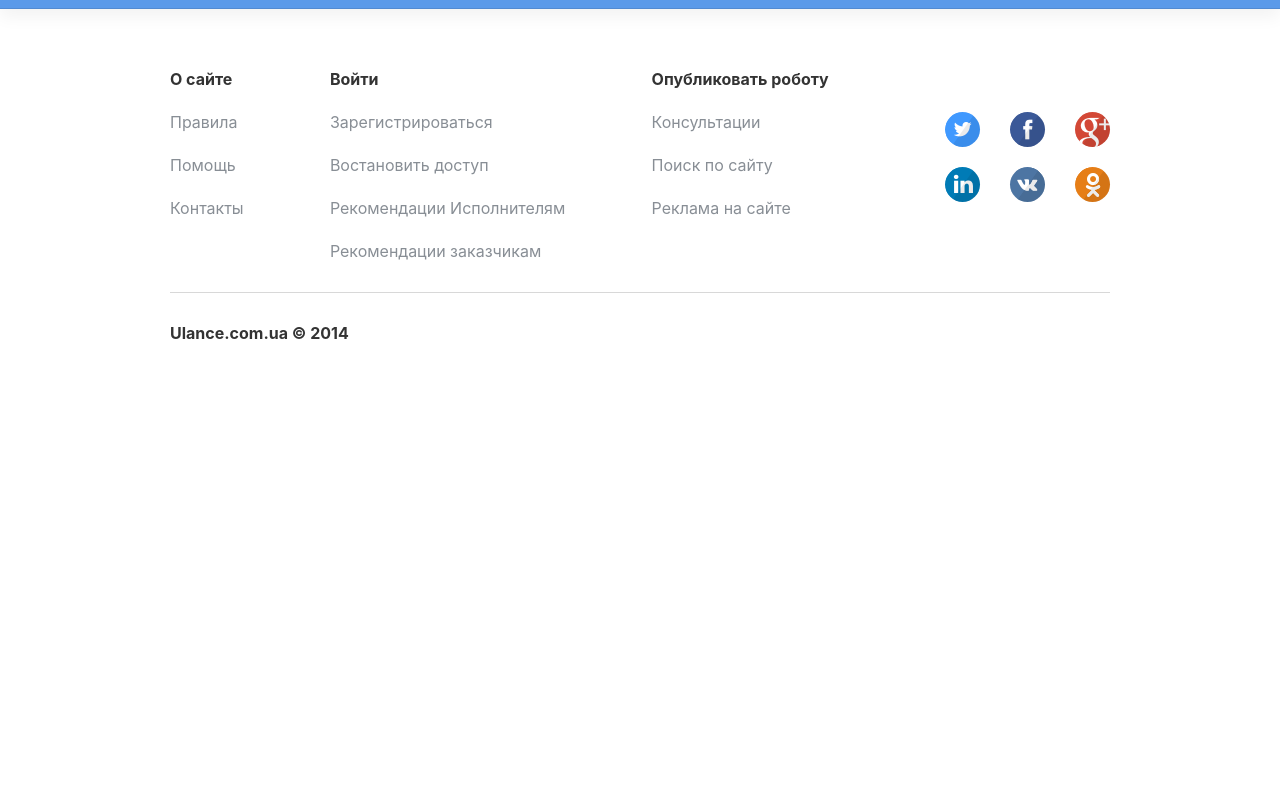
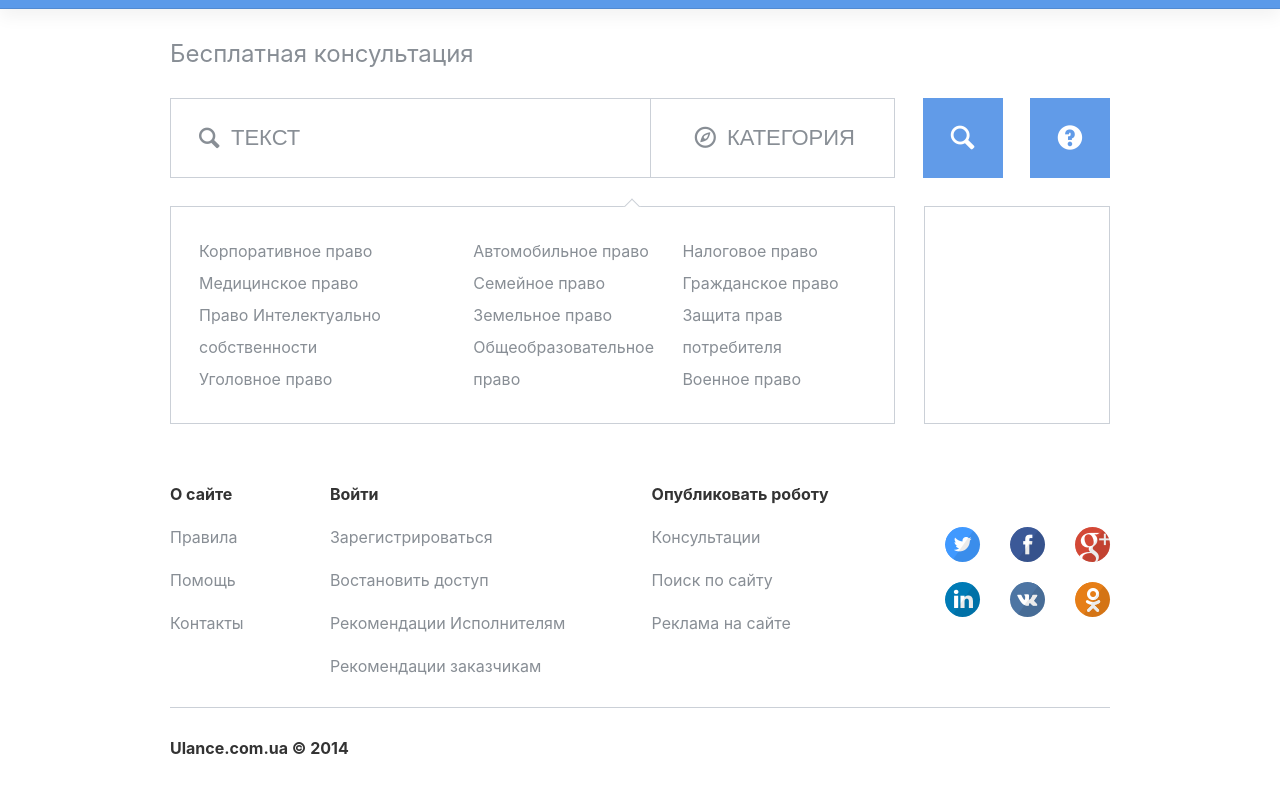
Before and after one commit to yarik-vv/mobox-test, a website built with webpack: page source/index.ejs in a window 1280 px wide. Shown: the part 58-846 px from the top of the page. Before the commit the page ends 800 px from the top, so only its background shows below. Built offline with nearby package versions, Linux system fonts and the light colour scheme.

Commit message:
create search block and dropdown  window

```diff
--- a/source/index.ejs
+++ b/source/index.ejs
@@ -29,7 +29,44 @@
     </nav>
   </header>
 
+  <main>
+    <h2>Бесплатная консультация</h1>
 
+  <div class="main-search">
+    <div class="main-input">
+      <span class="icon-search"></span>
+      <input type="text" placeholder="Текст">
+      <button class="icon-category">&nbsp;Категория</button>
+    </div>
+    <button class="main-search-btn icon-search"></button>
+    <button class="main-search-btn icon-help"></button>
+  </div>
+
+  <div class="dropdown">
+    <div class="kategory">
+        <ul class="nav">
+          <li><a href="#">Корпоративное право</a></li>
+          <li><a href="#">Медицинское право</a></li>
+          <li><a href="#">Право Интелектуально собственности</a></li>
+          <li><a href="#">Уголовное право</a></li>
+        </ul>
+        <ul class="nav">
+          <li><a href="#">Автомобильное право</a></li>
+          <li><a href="#">Семейное право</a></li>
+          <li><a href="#">Земельное право</a></li>
+          <li><a href="#">Общеобразовательное право</a></li>
+        </ul>
+        <ul class="nav">
+          <li><a href="#">Налоговое право</a></li>
+          <li><a href="#">Гражданское право</a></li>
+          <li><a href="#">Защита прав потребителя</a></li>
+          <li><a href="#">Военное право</a></li>
+        </ul>
+    </div>
+    <div class="block"></div>
+  </div>
+
+  </main>
 
   <footer>
     <div class="footer-content">
--- a/source/scss/main.scss
+++ b/source/scss/main.scss
@@ -7,6 +7,9 @@
 a {
   text-decoration: none;
   //color: black;
+  &:hover{
+    cursor: pointer;
+  }
 }
 
 // svg {
@@ -197,10 +200,89 @@ header{
 
 
 
+main{
+  @include flex(column, center);//, flex-start);
+  max-width: $max-width;
+  width: 100%;
 
+  h2{
+    color: $gray-text;
+    font-weight: normal;
+    margin: 30px 0 30px 0;
+  }
 
+}
+.main-search{
+  @include flex(row, space-between);
+  width: 100%;
 
+  //border: 1px solid red;
+}
 
+  .main-input{
+    position: relative;
+    max-width: 725px;
+    width: 100%;
+    border: 1px solid $gray-border;
+    color: $gray-text;
+    height: 80px;
+
+    input, button{
+      text-transform: uppercase;
+      font-size: 22px;
+      border: none;
+      box-shadow: none;
+      height: 100%;
+      margin: 0;
+    }
+    .icon-search{
+      position: absolute;
+      font-size: 26px;
+      top: 23px;
+      left: 20px;
+    }
+    .icon-category{
+      //font-size: 26px;
+      //text-transform: uppercase;
+      width: 234px;
+      //border-left: 1px solid gray;
+      color: $gray-text;
+    }
+    // button{
+    //   //width: 234px;
+    //   border-left: 1px solid gray;
+   // }
+     input{
+      padding-left: 60px;
+      max-width: 480px;
+      width: 100%;
+      border-right: 1px solid $gray-border;
+      //outline: 0;
+      &::-webkit-input-placeholder{
+        color: $gray-text;
+      }
+      &::-moz-placeholder{
+        color: $gray-text;
+      }
+      &:-moz-placeholder{
+        color: $gray-text;
+      }
+      &:-ms-input-placeholder{
+        color: $gray-text;
+      }
+    }
+
+  }
+
+  .main-search-btn{
+    background: #619be8;
+    color: white;
+    font-size: 30px;
+    height: 80px;
+    width: 80px;
+  }
+
+//}
 
   //border: 1px solid black;
 
@@ -212,6 +294,77 @@ header{
   //     margin-left: 25px;
   //   }
   // }
+.dropdown{
+  @include flex(row, space-between, stretch);
+  width: 100%;
+  margin-top: 28px;
+}
+.kategory{
+  position: relative;
+  @include flex(row, space-between);
+  padding: 28px;
+
+    ///on//off
+  max-width: 725px;
+  width: 100%;
+
+  border: 1px solid $gray-border;
+
+  ul{
+    list-style: none;
+    li{
+      line-height: 2;
+      //margin-bottom: 15px;
+      a{
+        color: $gray-text;
+
+        &:hover{
+          color: #619be8;
+        }
+      }
+    }
+    // a{
+    //   white-space: pre-line;
+    // }
+  }
+}
+
+.kategory:after{
+  width: 10px;
+  height: 10px;
+  content: "";
+  display: block;
+  position: absolute;
+  top: -6px;
+  left: 63%; //82
+  background-color: #fff;
+  border: 1px solid transparent;
+  border-left-color: $gray-border;
+  border-top-color: $gray-border;
+  -ms-transform: rotate(45deg);
+  transform: rotate(45deg);
+  -ms-transform-origin: 50%;
+  transform-origin: 50%
+}
+
+
+.block{
+  max-width: 186px;
+  width: 100%;
+  //height: 200px;
+  border: 1px solid $gray-border;
+}
+
+
+
+
+
+
+
+
+
+
+
 
   // .list-group{
   //   width: 100%;
@@ -236,7 +389,7 @@ footer{
     max-width: $max-width;
     width: 100%;
     padding-bottom: 8px;
-    border-bottom: 1px solid #d8d8d8;
+    border-bottom: 1px solid $gray-border;
 
     ul{
       margin-top: 60px;
@@ -248,7 +401,7 @@ footer{
       a{
         font-size: 16px;
         //font-weight: normal;
-        color: #888e95;
+        color: $gray-text;
 
       }
       h5{
--- a/source/scss/variables.scss
+++ b/source/scss/variables.scss
@@ -1,2 +1,4 @@
 $max-width: 940px;
 $primaty-color: #5b9ae9;
+$gray-border: #cbd0d7;
+$gray-text: #888e95;
```
